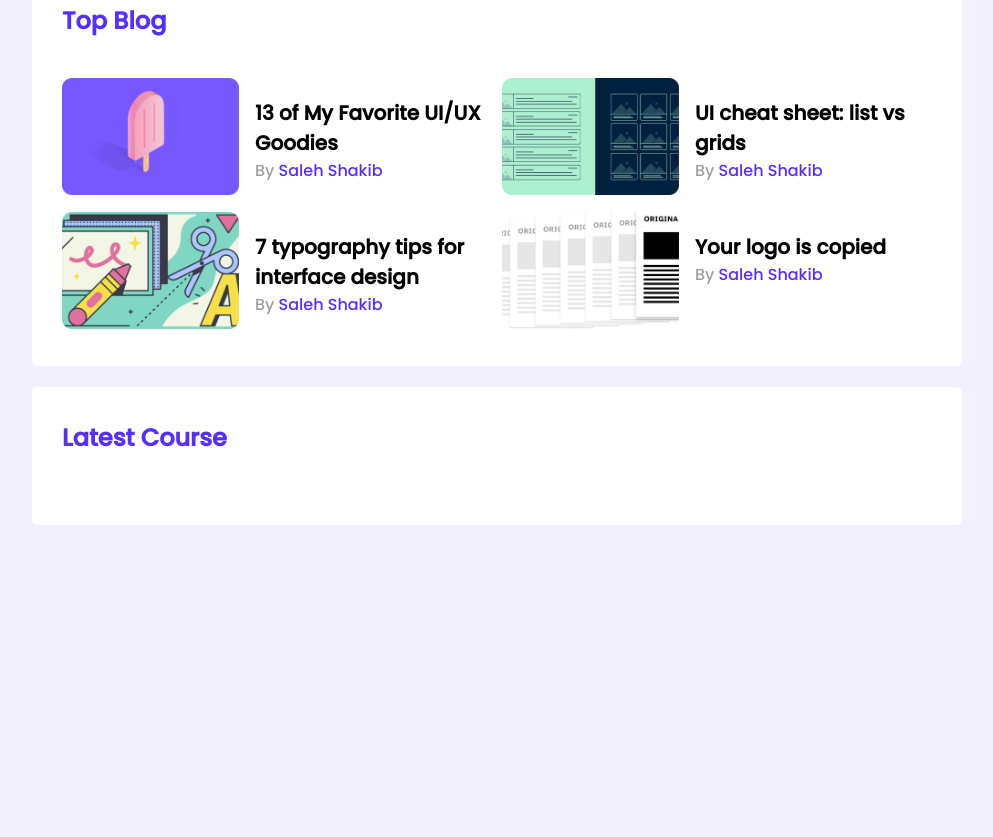
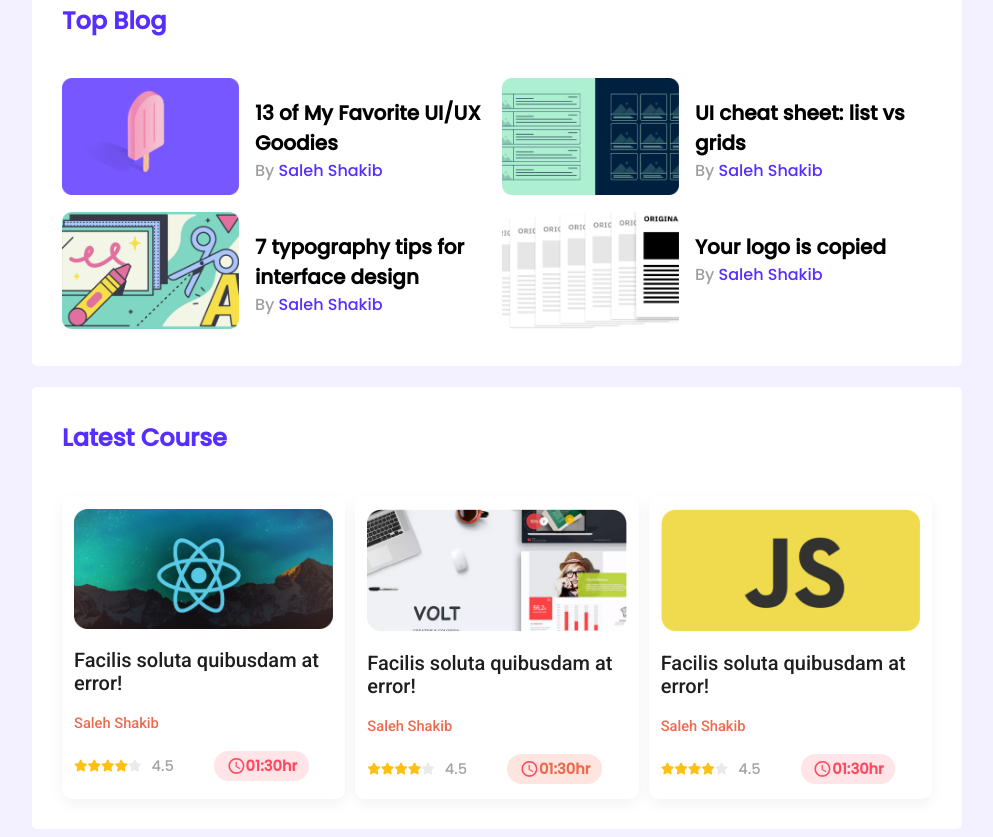
Before and after one commit to salehshakib/leader-board-responsive, a plain HTML site: page index.html in a window 1280 px wide. Shown: the part 337-1174 px from the top of the page, without its empty margins (143-1136 px from the left). Before the commit the page ends 870 px from the top, so only its background shows below. Drawn offline with Linux system fonts and the light colour scheme.

Commit message:
media queries done

```diff
--- a/css/style.css
+++ b/css/style.css
@@ -1,10 +1,10 @@
 /* custom fonts */
-@import url('https://fonts.googleapis.com/css2?family=Poppins:wght@500&family=Roboto:wght@500&display=swap');
+@import url(https://fonts.googleapis.com/css2?family=Poppins:wght@500&family=Roboto:wght@500&display=swap);
 
 /* common styles */
 
 body {
-    background-color: #F3F1FF;
+    background-color: #f3f1ff;
     font-family: 'Poppins', sans-serif;
     /* font-family: 'Roboto', sans-serif; */
 
@@ -17,12 +17,11 @@ main {
 }
 
 .container {
-    background-color: #FFFFFF;
+    background-color: #fff;
     width: 870px;
     padding: 30px;
     margin-top: 21px;
     border-radius: 5px;
-
 }
 
 /* top players style */
@@ -30,7 +29,7 @@ main {
 .section-title {
     /* border: 2px solid red; */
     margin-top: 3px;
-    color: #562EFF;
+    color: #562eff;
     font-size: 24px;
     margin-bottom: 40px;
 }
@@ -39,13 +38,11 @@ main {
     display: grid;
     grid-template-columns: repeat(3, 1fr);
     grid-row-gap: 15px;
-
 }
 
 .player img {
     width: 56px;
     height: 56px;
-
 }
 
 .player {
@@ -69,7 +66,7 @@ main {
 hr {
     margin-top: 30px;
     margin-bottom: 30px;
-    border: 1px solid #D1D1D1;
+    border: 1px solid #d1d1d1;
 }
 
 /* top blog styles */
@@ -88,13 +85,11 @@ hr {
     font-size: 20px;
     /* border: 1px solid purple; */
     margin-bottom: 0;
-
 }
 
 .blog .thumbnail img {
     height: 117px;
     width: 177px;
-
 }
 
 .blog-info {
@@ -105,14 +100,142 @@ hr {
 }
 
 .blog-author {
-    color: #9F9F9F;
+    color: #9f9f9f;
     /* border: 1px solid red; */
     margin-top: 0;
-
 }
 
 .blog-author a {
     font-size: 16px;
-    color: #562EFF;
+    color: #562eff;
     text-decoration: none;
 }
+
+/* courses area */
+.courses {
+    display: grid;
+    grid-template-columns: repeat(3, 1fr);
+    gap: 10px;
+}
+
+.course {
+    /* box-shadow: 0px 5.34229px 13.3557px rgba(0, 0, 0, 0.05); */
+    box-shadow: 0 5.342289924621582px 13.35572338104248px 0 #0000000D;
+    border-radius: 10px;
+    margin-bottom: 0;
+    padding-bottom: 0;
+}
+
+.course-banner img {
+    width: 100%;
+    border-radius: 2px;
+    margin-top: 14px;
+}
+
+.course-banner {
+    display: flex;
+    flex-direction: column;
+    align-items: flex-start;
+    padding-left: 12px;
+    padding-right: 12px;
+}
+
+.course-banner h3 {
+    font-family: 'Roboto';
+    font-style: normal;
+    font-weight: 500;
+    font-size: 20.0336px;
+    line-height: 23px;
+    color: #1e1e1e;
+    margin-bottom: 2px;
+    padding-bottom: 2px;
+}
+
+.course-banner p {
+    font-family: 'Roboto';
+    font-style: normal;
+    font-weight: 400;
+    font-size: 14.6913px;
+    color: #ed6b4f;
+    margin-bottom: 2px;
+    padding-bottom: 2px;
+}
+
+.rating,
+.time {
+    display: flex;
+    align-items: center;
+}
+
+.rating h4 {
+    font-family: 'Poppins';
+    font-style: normal;
+    font-weight: 400;
+    font-size: 14.6913px;
+    color: #a2a2a2;
+    margin-left: 10px;
+    margin-right: 20px;
+}
+
+.time {
+    justify-content: center;
+    font-family: 'poppins';
+    font-style: normal;
+    font-weight: 600;
+    font-size: 14.6913px;
+    background: #ffe4e8;
+    border-radius: 14.6913px;
+    color: #ff4a60;
+    height: 29.382596969604492px;
+    width: 94.82565307617188px;
+    margin-left: 20px;
+}
+
+
+.rating img {
+    Width: 12.39px;
+    Height: 11.81px;
+}
+
+.rating .clock {
+    height: 20.03px;
+    width: 20.03px;
+    border-radius: 0;
+}
+
+
+.rating {
+    padding-top: 0;
+    margin-top: 0;
+    padding-left: 12px;
+}
+
+.fa-star.filled{
+    color: #ffc014;
+}
+.fa-star.empty{
+    color: #AEAEAE;
+    opacity: 0.25;
+}
+
+.fa-star{
+    font-size: 12px;
+}
+
+
+/* media queries */
+
+@media screen and (max-width:688px) {
+
+    .container{
+        width: 100%;
+    }
+    .players, .blogs, .courses{
+        grid-template-columns: repeat(1, 1fr);
+    }
+    .player{
+        flex-direction: column;
+    }
+
+
+}
--- a/index.html
+++ b/index.html
@@ -6,6 +6,10 @@
     <meta name="viewport" content="width=device-width, initial-scale=1.0" />
     <title>Leader Board</title>
     <link rel="stylesheet" href="css/style.css" />
+    <script
+      src="https://kit.fontawesome.com/24b38608d4.js"
+      crossorigin="anonymous"
+    ></script>
   </head>
   <body>
     <nav></nav>
@@ -94,6 +98,75 @@
 
       <section class="container">
         <h1 class="section-title">Latest Course</h1>
+        <div class="courses">
+          <div class="course">
+            <div class="course-banner">
+              <img src="images/courses/course-1.png" alt="" />
+              <h3>Facilis soluta quibusdam at error!</h3>
+              <p>Saleh Shakib</p>
+            </div>
+
+            <div class="rating">
+
+                <i class="fa-solid fa-star filled"></i>
+                <i class="fa-solid fa-star filled"></i>
+                <i class="fa-solid fa-star filled"></i>
+                <i class="fa-solid fa-star filled"></i>
+                <i class="fa-solid fa-star empty"></i>
+
+
+              <h4>4.5</h4>
+              <div class="time">
+                <img class="clock" src="images/icons/clock.png" alt="" />
+                <p>01:30hr</p>
+              </div>
+            </div>
+          </div>
+          <div class="course">
+            <div class="course-banner">
+              <img src="images/courses/course-2.png" alt="" />
+              <h3>Facilis soluta quibusdam at error!</h3>
+              <p>Saleh Shakib</p>
+            </div>
+
+            <div class="rating">
+
+                <i class="fa-solid fa-star filled"></i>
+                <i class="fa-solid fa-star filled"></i>
+                <i class="fa-solid fa-star filled"></i>
+                <i class="fa-solid fa-star filled"></i>
+                <i class="fa-solid fa-star empty"></i>
+
+              <h4>4.5</h4>
+              <div class="time" style="background-color: #FEE5DF; color: #ED6B4F">
+                <img class="clock" src="images/icons/clock.png" alt="" />
+                <p>01:30hr</p>
+              </div>
+            </div>
+          </div>
+          <div class="course">
+            <div class="course-banner">
+              <img src="images/courses/course-3.png" alt="" />
+              <h3>Facilis soluta quibusdam at error!</h3>
+              <p>Saleh Shakib</p>
+            </div>
+
+            <div class="rating">
+
+                <i class="fa-solid fa-star filled"></i>
+                <i class="fa-solid fa-star filled"></i>
+                <i class="fa-solid fa-star filled"></i>
+                <i class="fa-solid fa-star filled"></i>
+                <i class="fa-solid fa-star empty"></i>
+
+              <h4>4.5</h4>
+              <div class="time">
+                <img class="clock" src="images/icons/clock.png" alt="" />
+                <p>01:30hr</p>
+              </div>
+            </div>
+          </div>
+        </div>
       </section>
     </main>
   </body>
```
